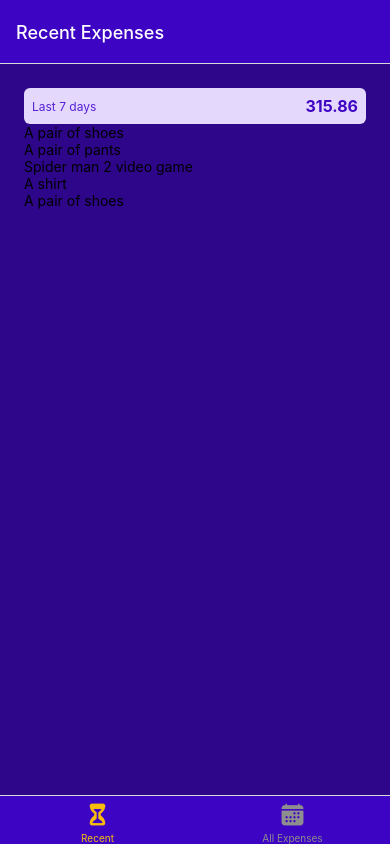
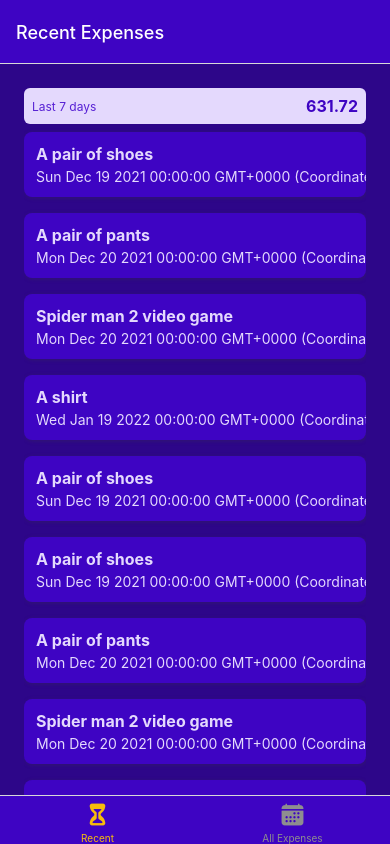
Before and after one commit to JeremyCodding/react-native-courses, a React Native app in the folder expenses-tracker/: screen /RecenteExpenses in a window 390 px wide. Built offline with nearby package versions, Linux system fonts and the light colour scheme.

Commit message:
Stying expense items and list

```diff
--- /dev/null
+++ b/expenses-tracker/components/ExpensesOutput/ExpenseItem.js
@@ -0,0 +1,58 @@
+import { Pressable, StyleSheet, Text, View } from "react-native";
+import { GlobalStyles } from "../../constants/styles";
+
+function ExpenseItem({ description, amount, date }) {
+  return (
+    <Pressable>
+      <View style={styles.expenseItem}>
+        <View>
+          <Text style={[styles.textBase, styles.description]}>
+            {description}
+          </Text>
+          <Text style={styles.textBase}>{date.toString()}</Text>
+        </View>
+        <View style={styles.amountContainer}>
+          <Text style={styles.amount}>{amount}</Text>
+        </View>
+      </View>
+    </Pressable>
+  );
+}
+
+export default ExpenseItem;
+
+const styles = StyleSheet.create({
+  expenseItem: {
+    padding: 12,
+    marginVertical: 8,
+    backgroundColor: GlobalStyles.colors.primary500,
+    flexDirection: "row",
+    justifyContent: "space-between",
+    borderRadius: 8,
+    elevation: 4,
+    shadowColor: GlobalStyles.colors.gray500,
+    shadowRadius: 4,
+    shadowOffset: { width: 1, height: 1 },
+    shadowOpacity: 0.4,
+  },
+  textBase: {
+    color: GlobalStyles.colors.primary50,
+  },
+  description: {
+    fontSize: 16,
+    marginBottom: 4,
+    fontWeight: "bold",
+  },
+  amountContainer: {
+    paddingHorizontal: 12,
+    paddingVertical: 4,
+    backgroundColor: "white",
+    justifyContent: "center",
+    alignItems: "center",
+    borderRadius: 4,
+  },
+  amount: {
+    color: GlobalStyles.colors.primary500,
+    fontWeight: "bold",
+  },
+});
--- a/expenses-tracker/components/ExpensesOutput/ExpensesList.js
+++ b/expenses-tracker/components/ExpensesOutput/ExpensesList.js
@@ -1,7 +1,8 @@
 import { FlatList, Text } from "react-native";
+import ExpenseItem from "./ExpenseItem";
 
 function renderExpenseItem(itemData) {
-  return <Text>{itemData.item.description}</Text>;
+  return <ExpenseItem {...itemData.item} />;
 }
 
 function ExpensesList({ expenses }) {
--- a/expenses-tracker/components/ExpensesOutput/ExpensesOutput.js
+++ b/expenses-tracker/components/ExpensesOutput/ExpensesOutput.js
@@ -35,6 +35,36 @@ const DUMMY_EXPENSES = [
     amount: 59.99,
     date: new Date("2021-12-19"),
   },
+  {
+    id: "e6",
+    description: "A pair of shoes",
+    amount: 59.99,
+    date: new Date("2021-12-19"),
+  },
+  {
+    id: "e7",
+    description: "A pair of pants",
+    amount: 89.99,
+    date: new Date("2021-12-20"),
+  },
+  {
+    id: "e8",
+    description: "Spider man 2 video game",
+    amount: 49.99,
+    date: new Date("2021-12-20"),
+  },
+  {
+    id: "e9",
+    description: "A shirt",
+    amount: 55.9,
+    date: new Date("2022-01-19"),
+  },
+  {
+    id: "e10",
+    description: "A pair of shoes",
+    amount: 59.99,
+    date: new Date("2021-12-19"),
+  },
 ];
 
 function ExpensesOutput({ expenses = DUMMY_EXPENSES, expensesPeriod }) {
@@ -51,7 +81,9 @@ export default ExpensesOutput;
 const styles = StyleSheet.create({
   container: {
     flex: 1,
-    padding: 24,
+    paddingHorizontal: 24,
+    paddingTop: 24,
+    paddingBottom: 0,
     backgroundColor: GlobalStyles.colors.primary700,
   },
 });
```
